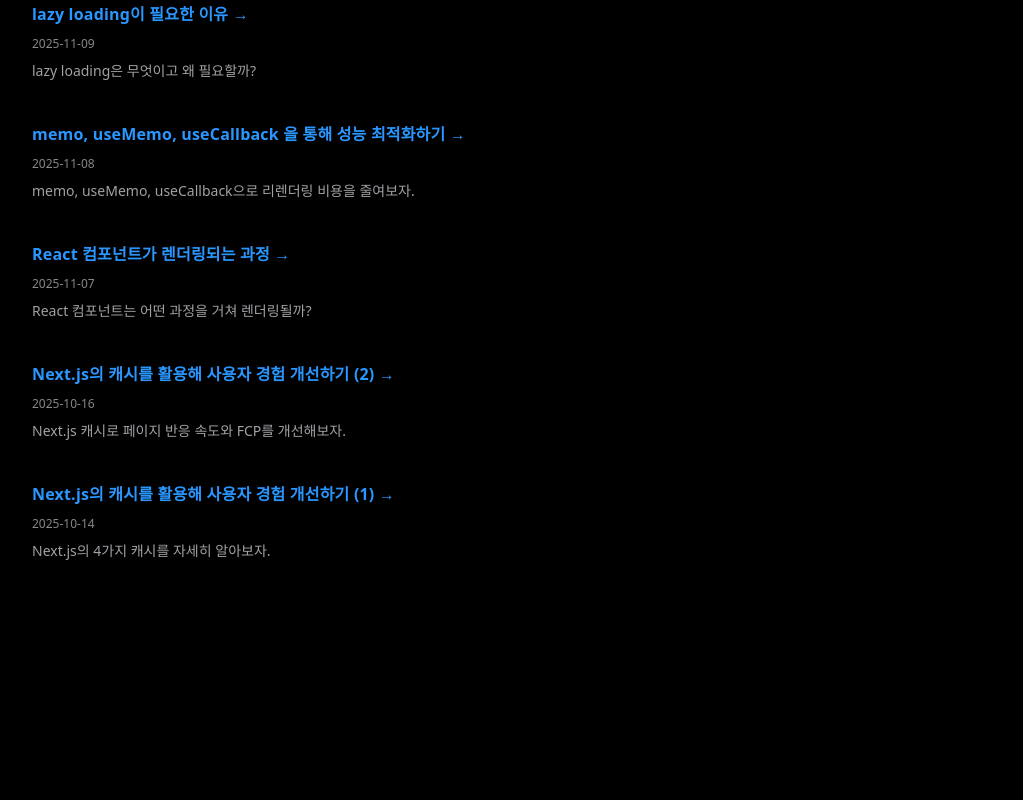
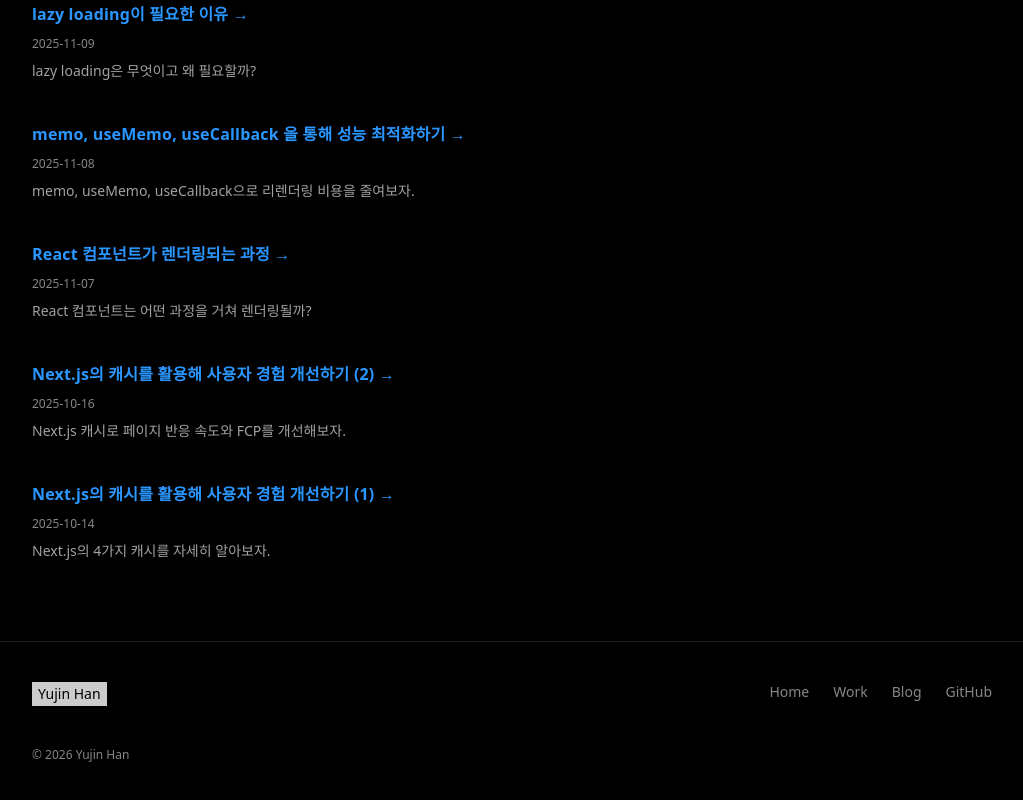
Before and after one commit to yummjin/port, a Next.js app: page /blog in a window 1280 px wide. Shown: the part 2183-2983 px from the top of the page, without its empty margins (128-1151 px from the left). Before the commit the page ends 2824 px from the top, so only its background shows below. Built offline with nearby package versions, Linux system fonts and the light colour scheme.

Commit message:
feat : 모든 페이지 하단에 Footer를 추가해 네비게이션과 GitHub 링크, 저작권 표기를 넣어요

```diff
--- /dev/null
+++ b/src/components/Footer.tsx
@@ -0,0 +1,45 @@
+import Link from "next/link";
+
+const NAV_LINKS = [
+  { href: "/", label: "Home" },
+  { href: "/work", label: "Work" },
+  { href: "/blog", label: "Blog" },
+];
+
+export function Footer() {
+  return (
+    <footer className="border-border border-t">
+      <div className="px-content mx-auto max-w-[1000px] py-10">
+        <div className="flex flex-col gap-8 md:flex-row md:items-start md:justify-between">
+          <span className="text-body-small bg-foreground text-canvas dark:bg-white/80 w-fit px-1.5 py-0.5 font-medium">
+            Yujin Han
+          </span>
+
+          <nav className="flex flex-col gap-3 md:flex-row md:gap-6">
+            {NAV_LINKS.map(({ href, label }) => (
+              <Link
+                key={href}
+                href={href}
+                className="text-body-small text-muted transition-colors hover:text-foreground"
+              >
+                {label}
+              </Link>
+            ))}
+            <a
+              href="https://github.com/yummjin"
+              target="_blank"
+              rel="noopener noreferrer"
+              className="text-body-small text-muted transition-colors hover:text-foreground"
+            >
+              GitHub
+            </a>
+          </nav>
+        </div>
+
+        <p className="text-caption text-muted mt-10">
+          © {new Date().getFullYear()} Yujin Han
+        </p>
+      </div>
+    </footer>
+  );
+}
--- a/src/pages/_app.tsx
+++ b/src/pages/_app.tsx
@@ -2,6 +2,7 @@ import "@/styles/globals.css";
 import { Analytics } from "@vercel/analytics/next";
 import type { AppProps } from "next/app";
 
+import { Footer } from "@/components/Footer";
 import { Header } from "@/components/Header";
 import { ThemeProvider } from "@/lib/theme";
 
@@ -10,6 +11,7 @@ export default function App({ Component, pageProps }: AppProps) {
     <ThemeProvider>
       <Header />
       <Component {...pageProps} />
+      <Footer />
       <Analytics />
     </ThemeProvider>
   );
```
